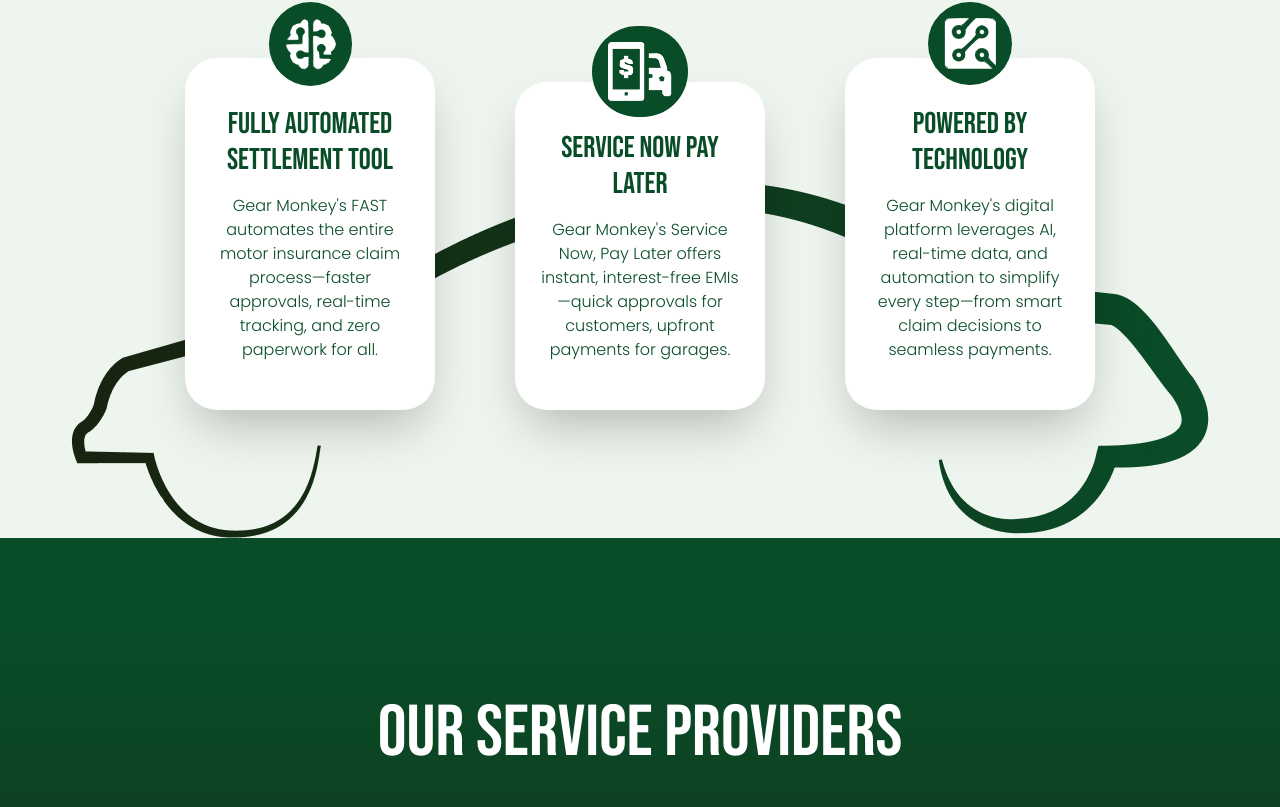
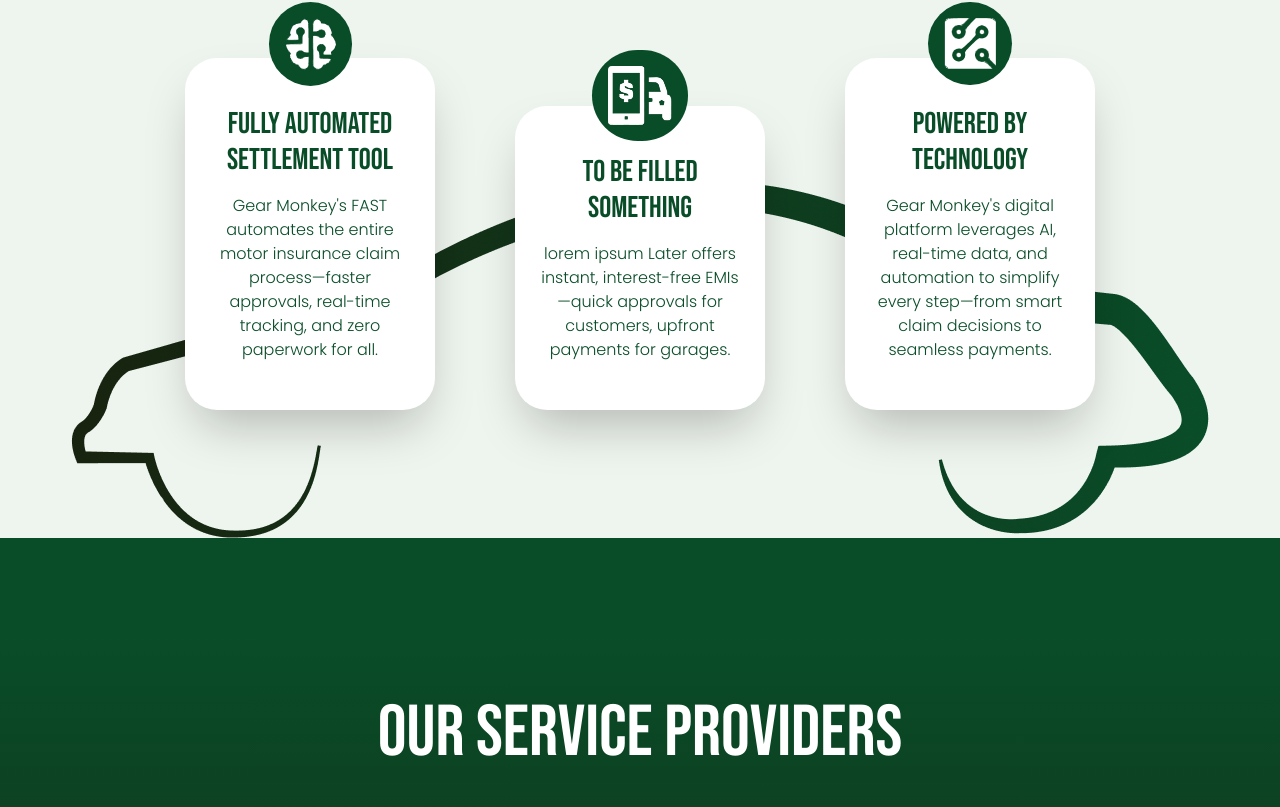
Before and after one commit to lofritex/gear-monkey-webpage, a React (Vite) app: page / in a window 1280 px wide. Shown: the part 2393-3200 px from the top of the page. Built offline with nearby package versions, Linux system fonts and the light colour scheme.

Commit message:
New webpage v 0.9.7

```diff
--- a/src/components/home/SmartSolutionsSection.tsx
+++ b/src/components/home/SmartSolutionsSection.tsx
@@ -28,9 +28,9 @@
           </Card>
           <Card className="relative h-[350px] w-[250px] self-end">
             <FeaturesCardChild
-              title="SERVICE NOW PAY LATER"
+              title="TO BE FILLED SOMETHING"
               icon={SnplPic}
-              description="Gear Monkey's Service Now, Pay Later offers instant, interest-free EMIs—quick approvals for customers, upfront payments for garages."
+              description="lorem ipsum Later offers instant, interest-free EMIs—quick approvals for customers, upfront payments for garages."
             />
           </Card>
           <Card className="relative h-[350px] w-[250px] self-start">
--- a/src/layouts/Footer.tsx
+++ b/src/layouts/Footer.tsx
@@ -22,7 +22,7 @@
             alt="Gear monkey logo"
           />
           <div className="flex h-full w-full flex-col items-end justify-end py-4 lg:px-20 lg:py-10">
-            <h6 className="font-poppins">email@gmail.com</h6>
+            <h6 className="font-poppins">support@gearmonkey.in</h6>
             <h6>98745 12345</h6>
             <Button label="CONTACT US" className={"mt-5 w-30 lg:w-60"} />
           </div>
```
